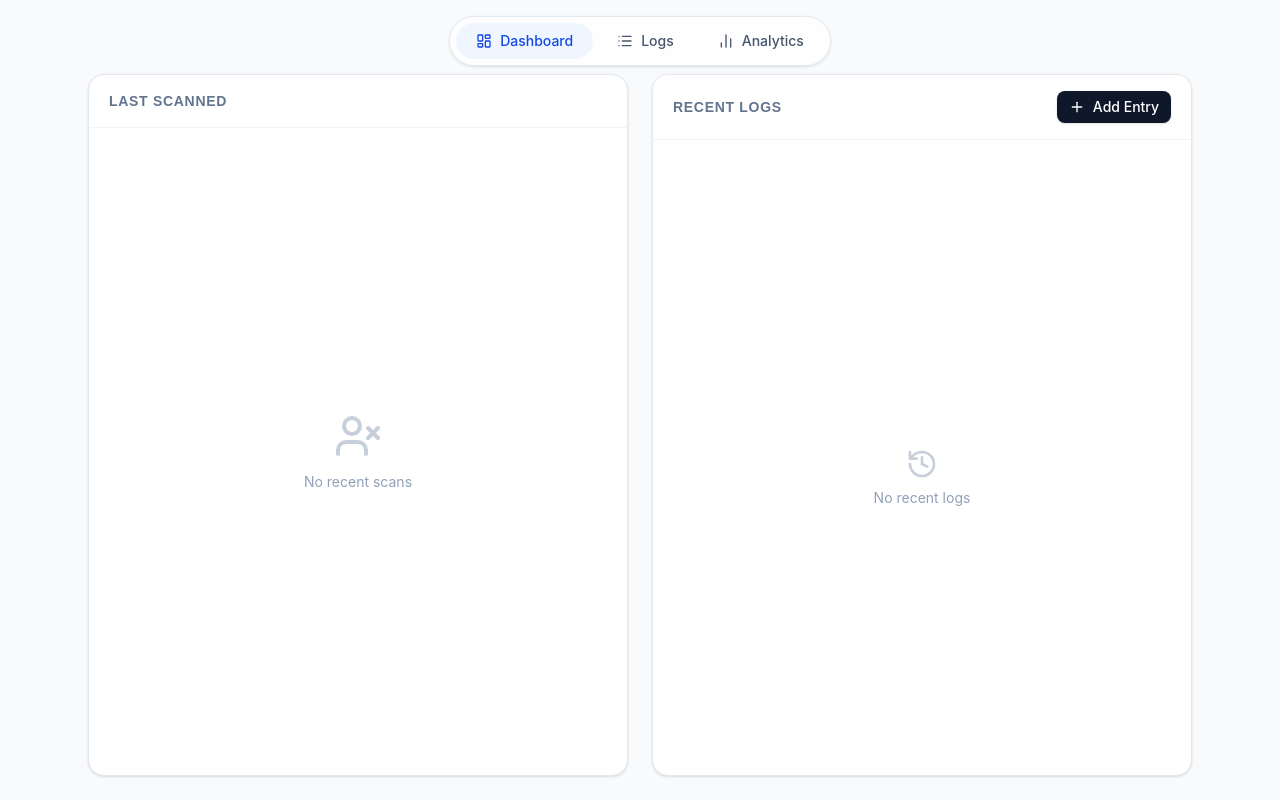
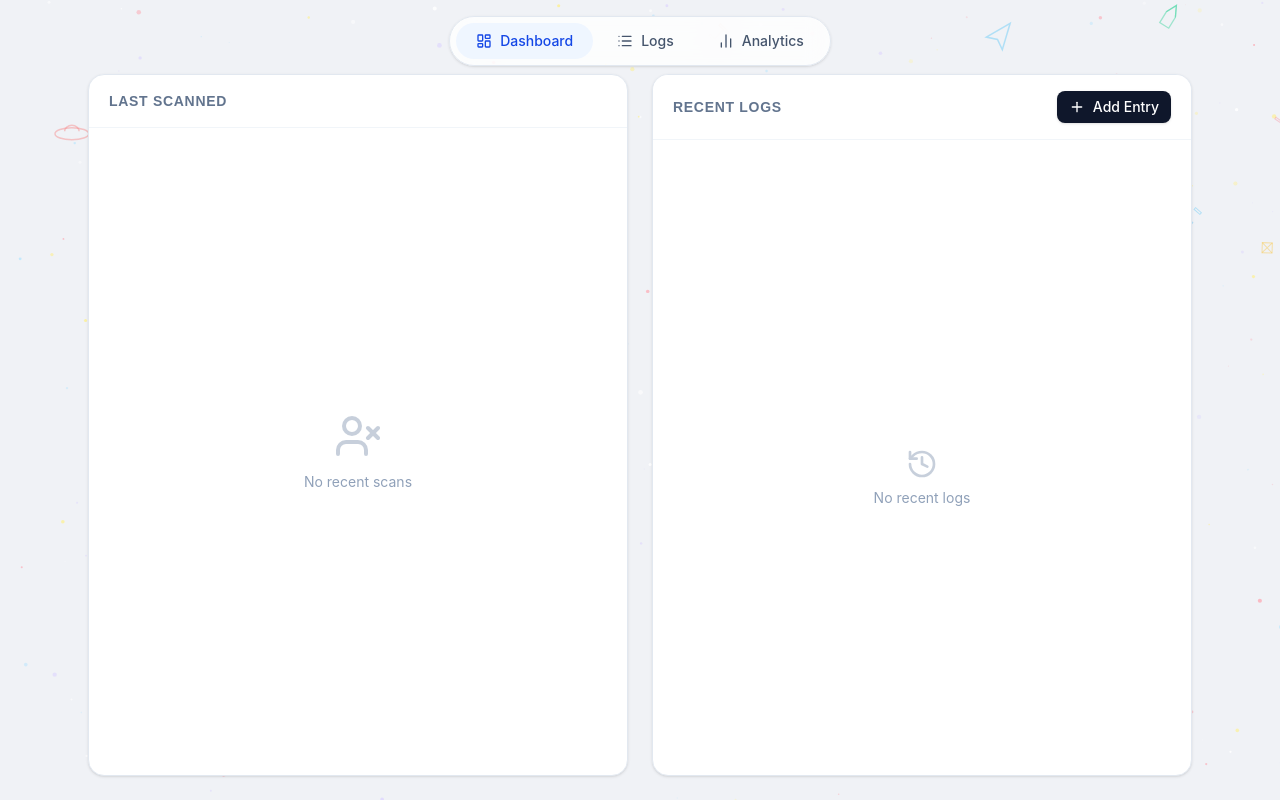
Before and after one commit to sickboydroid/Flow, a website built with Vite: page frontend/index.html in a window 1280 px wide. Built offline with nearby package versions, Linux system fonts and the light colour scheme; files whose address does not match are found by name.

Commit message:
add animating background

```diff
--- a/frontend/index.html
+++ b/frontend/index.html
@@ -7,7 +7,10 @@
     <meta name="description" content="Flow - Automated RFID-based gate logbook system" />
     <link rel="icon" type="image/svg+xml" href="/vite.svg" />
   </head>
-  <body class="bg-slate-50 text-slate-800 h-screen overflow-hidden flex flex-col font-sans selection:bg-blue-100">
+  <body class="text-slate-800 h-screen overflow-hidden flex flex-col font-sans selection:bg-blue-100" style="background:#f0f2f6">
+    <!-- Space background canvas — fixed, behind everything, no pointer events -->
+    <canvas id="space-canvas" style="position:fixed;inset:0;width:100%;height:100%;z-index:0;pointer-events:none;opacity:0.9;"></canvas>
+
     <header class="sticky top-4 z-20 flex justify-center w-full pointer-events-none">
       <div class="bg-white/80 backdrop-blur-md rounded-full border border-slate-200 shadow-sm flex py-1.5 px-1.5 gap-1 pointer-events-auto">
         <button class="nav-tab active cursor-pointer inline-flex items-center gap-2 px-5 py-2 rounded-full text-sm font-medium transition-colors bg-blue-50 text-blue-700 hover:bg-blue-100" data-tab="dashboard">
--- a/frontend/src/main.ts
+++ b/frontend/src/main.ts
@@ -1,4 +1,5 @@
 import './styles/style.css';
+import './space';
 import { createIcons, LayoutDashboard, List, BarChart2, Plus, ArrowDown, History, UserX, X, Search, Loader2, ArrowLeft, ArrowRight, Check } from 'lucide';
 import { api } from './api/client';
 import type { StudentInfo, StudentLog } from './api/client';
--- /dev/null
+++ b/frontend/src/space.ts
@@ -0,0 +1,432 @@
+/**
+ * Lightweight space background — canvas-based, persistent across tab switches.
+ * Stars, tiny minimal ships, and occasional meteors.
+ * All purely cosmetic, pointer-events: none, z-index: -1.
+ */
+
+const canvas = document.getElementById('space-canvas') as HTMLCanvasElement;
+const ctx = canvas.getContext('2d')!;
+
+let W = 0, H = 0;
+
+function resize() {
+  W = canvas.width = window.innerWidth;
+  H = canvas.height = window.innerHeight;
+}
+window.addEventListener('resize', resize);
+resize();
+
+// ── Entities ──────────────────────────────────────────────────────────────────
+
+interface Star {
+  x: number; y: number;
+  vx: number; vy: number;
+  r: number;
+  alpha: number;
+  color: string;
+  twinkleDelta: number;
+  twinkleSpeed: number;
+}
+
+interface Ship {
+  x: number; y: number;
+  vx: number; vy: number;
+  scale: number;
+  alpha: number;
+  color: string;
+  type: number; // 0-8
+}
+
+interface Meteor {
+  x: number; y: number;
+  vx: number; vy: number;
+  len: number;
+  alpha: number;
+  life: number;
+  maxLife: number;
+}
+
+interface BigBody {
+  x: number; y: number;
+  vx: number; vy: number;
+  r: number;
+  alpha: number;
+  color: string;
+  detailColor: string;
+  angle: number;
+  rotSpeed: number;
+}
+
+const STAR_COUNT = 400;
+const SHIP_COUNT = 25;
+
+const stars: Star[] = [];
+const ships: Ship[] = [];
+const meteors: Meteor[] = [];
+const bigBodies: BigBody[] = [];
+
+// ── Colour sets ──────────────────────────────────────────────────────────────
+const STAR_COLORS = [
+  '255, 255, 255',   // White
+  '186, 230, 253',   // Sky-200
+  '254, 240, 138',   // Yellow-200
+  '221, 214, 254',   // Violet-200
+  '253, 164, 175',   // Rose-300
+];
+
+const SHIP_COLORS = [
+  '100, 116, 139',   // Slate-500
+  '56, 189, 248',    // Sky-400
+  '251, 191, 36',    // Amber-400
+  '129, 140, 248',   // Indigo-400
+  '248, 113, 113',   // Red-400
+  '52, 211, 153',    // Emerald-400
+  '251, 113, 133',   // Rose-400
+];
+
+const BIG_BODY_COLORS = [
+  { base: '226, 232, 240', detail: '203, 213, 225' }, // Slate-200/300
+  { base: '241, 245, 249', detail: '226, 232, 240' }, // Slate-50/100
+  { base: '236, 254, 255', detail: '207, 250, 254' }, // Cyan-50/100
+  { base: '255, 247, 237', detail: '255, 237, 213' }, // Orange-50/100
+];
+
+// ── Init ──────────────────────────────────────────────────────────────────────
+function rnd(a: number, b: number) { return a + Math.random() * (b - a); }
+
+function initStar(s: Star) {
+  s.x = rnd(0, W);
+  s.y = rnd(0, H);
+
+  const speed = rnd(0.05, 0.15);
+  const angle = rnd(-Math.PI/6, -Math.PI/3);
+  s.vx = Math.cos(angle) * speed;
+  s.vy = Math.sin(angle) * speed;
+
+  s.r = rnd(0.4, 2.4);
+  s.alpha = rnd(0.4, 0.85);
+  s.color = STAR_COLORS[Math.floor(Math.random() * STAR_COLORS.length)];
+  s.twinkleDelta = rnd(0, Math.PI * 2);
+  s.twinkleSpeed = rnd(0.005, 0.015);
+}
+
+function makeShip(): Ship {
+  const speed = rnd(0.2, 1.0);
+  const angle = rnd(-Math.PI/6, -Math.PI/3);
+
+  return {
+    x: rnd(-100, W),
+    y: rnd(0, H + 100),
+    vx: Math.cos(angle) * speed,
+    vy: Math.sin(angle) * speed,
+    scale: rnd(0.6, 1.3),
+    alpha: rnd(0.3, 0.65), // Increased opacity
+    color: SHIP_COLORS[Math.floor(Math.random() * SHIP_COLORS.length)],
+    type: Math.floor(rnd(0, 9)) // 0-8 types
+  };
+}
+
+function spawnMeteor() {
+  const x = rnd(0, W * 0.5);
+  const y = rnd(H * 0.5, H);
+  const angle = -Math.PI / 4 + rnd(-0.1, 0.1);
+  const speed = rnd(3, 8);
+  meteors.push({
+    x, y,
+    vx: Math.cos(angle) * speed,
+    vy: Math.sin(angle) * speed,
+    len: rnd(70, 180),
+    alpha: rnd(0.4, 0.7), // Increased opacity
+    life: 0,
+    maxLife: rnd(50, 120)
+  });
+}
+
+function spawnBigBody() {
+  if (bigBodies.length >= 2) return;
+
+  const speed = rnd(0.02, 0.08);
+  const angle = rnd(-Math.PI/6, -Math.PI/3);
+  const colors = BIG_BODY_COLORS[Math.floor(Math.random() * BIG_BODY_COLORS.length)];
+
+  bigBodies.push({
+    x: rnd(-300, W),
+    y: H + 300,
+    vx: Math.cos(angle) * speed,
+    vy: Math.sin(angle) * speed,
+    r: rnd(60, 140),
+    alpha: rnd(0.1, 0.2),
+    color: colors.base,
+    detailColor: colors.detail,
+    angle: rnd(0, Math.PI * 2),
+    rotSpeed: rnd(0.0001, 0.0005)
+  });
+}
+
+// Initialise stars
+for (let i = 0; i < STAR_COUNT; i++) {
+  const s: Star = { x: 0, y: 0, vx: 0, vy: 0, r: 0, alpha: 0, color: '', twinkleDelta: 0, twinkleSpeed: 0 };
+  initStar(s);
+  stars.push(s);
+}
+// Initialise ships
+for (let i = 0; i < SHIP_COUNT; i++) {
+  const ship = makeShip();
+  ships.push(ship);
+}
+
+// ── Draw helpers ──────────────────────────────────────────────────────────────
+
+function drawRocket(x: number, y: number, alpha: number, scale: number, color: string, angle: number) {
+  ctx.save();
+  ctx.translate(x, y);
+  ctx.rotate(angle + Math.PI/2);
+  ctx.scale(scale, scale);
+  ctx.strokeStyle = `rgba(${color}, ${alpha})`;
+  ctx.lineWidth = 1.2;
+  ctx.beginPath();
+  ctx.moveTo(0, -14); ctx.lineTo(5, -4); ctx.lineTo(5, 8);
+  ctx.lineTo(-5, 8); ctx.lineTo(-5, -4); ctx.closePath();
+  ctx.stroke();
+  ctx.beginPath();
+  ctx.moveTo(-5, -4); ctx.lineTo(0, -14); ctx.lineTo(5, -4);
+  ctx.stroke();
+  ctx.restore();
+}
+
+function drawSaucer(x: number, y: number, alpha: number, scale: number, color: string) {
+  ctx.save();
+  ctx.translate(x, y);
+  ctx.scale(scale, scale);
+  ctx.strokeStyle = `rgba(${color}, ${alpha})`;
+  ctx.lineWidth = 1.2;
+  ctx.beginPath();
+  ctx.ellipse(0, 0, 14, 5, 0, 0, Math.PI * 2);
+  ctx.stroke();
+  ctx.beginPath();
+  ctx.ellipse(0, -2, 6, 5, 0, Math.PI, 0);
+  ctx.stroke();
+  ctx.restore();
+}
+
+function drawArrow(x: number, y: number, alpha: number, scale: number, color: string, angle: number) {
+  ctx.save();
+  ctx.translate(x, y);
+  ctx.rotate(angle);
+  ctx.scale(scale, scale);
+  ctx.strokeStyle = `rgba(${color}, ${alpha})`;
+  ctx.lineWidth = 1.2;
+  ctx.beginPath();
+  ctx.moveTo(-12, 0); ctx.lineTo(12, 0);
+  ctx.moveTo(4, -6); ctx.lineTo(12, 0); ctx.lineTo(4, 6);
+  ctx.stroke();
+  ctx.restore();
+}
+
+function drawSatellite(x: number, y: number, alpha: number, scale: number, color: string) {
+  ctx.save();
+  ctx.translate(x, y);
+  ctx.scale(scale, scale);
+  ctx.strokeStyle = `rgba(${color}, ${alpha})`;
+  ctx.lineWidth = 1.2;
+  // Core
+  ctx.beginPath();
+  ctx.arc(0, 0, 4, 0, Math.PI * 2);
+  ctx.stroke();
+  // Solar panels
+  ctx.strokeRect(-12, -3, 8, 6);
+  ctx.strokeRect(4, -3, 8, 6);
+  ctx.restore();
+}
+
+function drawScout(x: number, y: number, alpha: number, scale: number, color: string, angle: number) {
+  ctx.save();
+  ctx.translate(x, y);
+  ctx.rotate(angle);
+  ctx.scale(scale, scale);
+  ctx.strokeStyle = `rgba(${color}, ${alpha})`;
+  ctx.lineWidth = 1.2;
+  // H-Shape
+  ctx.strokeRect(-8, -6, 2, 12);
+  ctx.strokeRect(6, -6, 2, 12);
+  ctx.beginPath();
+  ctx.moveTo(-6, 0); ctx.lineTo(6, 0);
+  ctx.stroke();
+  ctx.restore();
+}
+
+function drawDiamond(x: number, y: number, alpha: number, scale: number, color: string, angle: number) {
+  ctx.save();
+  ctx.translate(x, y);
+  ctx.rotate(angle + Math.PI/4);
+  ctx.scale(scale, scale);
+  ctx.strokeStyle = `rgba(${color}, ${alpha})`;
+  ctx.lineWidth = 1.2;
+  ctx.strokeRect(-6, -6, 12, 12);
+  ctx.beginPath();
+  ctx.moveTo(-6, -6); ctx.lineTo(6, 6);
+  ctx.moveTo(6, -6); ctx.lineTo(-6, 6);
+  ctx.stroke();
+  ctx.restore();
+}
+
+function drawTwin(x: number, y: number, alpha: number, scale: number, color: string, angle: number) {
+  ctx.save();
+  ctx.translate(x, y);
+  ctx.rotate(angle);
+  ctx.scale(scale, scale);
+  ctx.strokeStyle = `rgba(${color}, ${alpha})`;
+  ctx.lineWidth = 1.2;
+  ctx.strokeRect(-10, -5, 3, 10);
+  ctx.strokeRect(7, -5, 3, 10);
+  ctx.restore();
+}
+
+function drawOrbiter(x: number, y: number, alpha: number, scale: number, color: string, angle: number) {
+  ctx.save();
+  ctx.translate(x, y);
+  ctx.rotate(angle);
+  ctx.scale(scale, scale);
+  ctx.strokeStyle = `rgba(${color}, ${alpha})`;
+  ctx.lineWidth = 1.2;
+  ctx.beginPath(); ctx.arc(0, 0, 5, 0, Math.PI * 2); ctx.stroke();
+  ctx.beginPath(); ctx.arc(0, 0, 10, -Math.PI/2, Math.PI/2); ctx.stroke();
+  ctx.restore();
+}
+
+function drawTriangle(x: number, y: number, alpha: number, scale: number, color: string, angle: number) {
+  ctx.save();
+  ctx.translate(x, y);
+  ctx.rotate(angle);
+  ctx.scale(scale, scale);
+  ctx.strokeStyle = `rgba(${color}, ${alpha})`;
+  ctx.lineWidth = 1.2;
+  ctx.beginPath();
+  ctx.moveTo(12, 0); ctx.lineTo(-8, 8); ctx.lineTo(-4, 0); ctx.lineTo(-8, -8);
+  ctx.closePath();
+  ctx.stroke();
+  ctx.restore();
+}
+
+function drawPlanet(p: BigBody) {
+  ctx.save();
+  ctx.translate(p.x, p.y);
+  ctx.rotate(p.angle);
+
+  // Base circle
+  ctx.beginPath();
+  ctx.arc(0, 0, p.r, 0, Math.PI * 2);
+  ctx.strokeStyle = `rgba(${p.color}, ${p.alpha})`;
+  ctx.lineWidth = 2;
+  ctx.stroke();
+
+  // Surface details
+  ctx.beginPath();
+  ctx.arc(p.r * 0.3, p.r * 0.2, p.r * 0.2, 0, Math.PI * 2);
+  ctx.strokeStyle = `rgba(${p.detailColor}, ${p.alpha * 0.8})`;
+  ctx.stroke();
+
+  ctx.beginPath();
+  ctx.arc(-p.r * 0.4, -p.r * 0.1, p.r * 0.15, 0, Math.PI * 2);
+  ctx.stroke();
+
+  ctx.restore();
+}
+
+// ── Animation loop ─────────────────────────────────────────────────────────────
+
+let frame = 0;
+
+function tick() {
+  requestAnimationFrame(tick);
+  frame++;
+
+  ctx.clearRect(0, 0, W, H);
+
+  // ── Big Bodies (Planets)
+  if (frame % 800 === 0 && Math.random() > 0.6) spawnBigBody();
+
+  for (let i = bigBodies.length - 1; i >= 0; i--) {
+    const p = bigBodies[i];
+    p.x += p.vx;
+    p.y += p.vy;
+    p.angle += p.rotSpeed;
+    drawPlanet(p);
+
+    if (p.x > W + p.r * 2 || p.y < -p.r * 2) {
+      bigBodies.splice(i, 1);
+    }
+  }
+
+  // ── Stars
+  for (const s of stars) {
+    s.x += s.vx;
+    s.y += s.vy;
+
+    // Wrap around
+    if (s.x > W + 10) s.x = -10;
+    if (s.y < -10) s.y = H + 10;
+
+    s.twinkleDelta += s.twinkleSpeed;
+    const a = s.alpha + Math.sin(s.twinkleDelta) * 0.15;
+    ctx.beginPath();
+    ctx.arc(s.x, s.y, s.r, 0, Math.PI * 2);
+    ctx.fillStyle = s.color.startsWith('rgba') ? s.color : `rgba(${s.color}, ${Math.max(0.1, a)})`;
+    ctx.fill();
+  }
+
+  // ── Ships
+  for (const ship of ships) {
+    ship.x += ship.vx;
+    ship.y += ship.vy;
+
+    if (ship.x > W + 150 || ship.y < -150) {
+      ship.x = rnd(-250, W);
+      ship.y = H + 250;
+      if (ship.x > W) ship.x = rnd(-150, W);
+    }
+
+    const angle = Math.atan2(ship.vy, ship.vx);
+
+    if (ship.type === 0) drawRocket(ship.x, ship.y, ship.alpha, ship.scale, ship.color, angle);
+    else if (ship.type === 1) drawSaucer(ship.x, ship.y, ship.alpha, ship.scale, ship.color);
+    else if (ship.type === 2) drawArrow(ship.x, ship.y, ship.alpha, ship.scale, ship.color, angle);
+    else if (ship.type === 3) drawSatellite(ship.x, ship.y, ship.alpha, ship.scale, ship.color);
+    else if (ship.type === 4) drawScout(ship.x, ship.y, ship.alpha, ship.scale, ship.color, angle);
+    else if (ship.type === 5) drawDiamond(ship.x, ship.y, ship.alpha, ship.scale, ship.color, angle);
+    else if (ship.type === 6) drawTwin(ship.x, ship.y, ship.alpha, ship.scale, ship.color, angle);
+    else if (ship.type === 7) drawOrbiter(ship.x, ship.y, ship.alpha, ship.scale, ship.color, angle);
+    else drawTriangle(ship.x, ship.y, ship.alpha, ship.scale, ship.color, angle);
+  }
+
+  // ── Meteors
+  if (frame % 150 === 0 && Math.random() > 0.4) spawnMeteor();
+
+  for (let i = meteors.length - 1; i >= 0; i--) {
+    const m = meteors[i];
+    m.x += m.vx;
+    m.y += m.vy;
+    m.life++;
+    const progress = m.life / m.maxLife;
+    const a = m.alpha * (1 - progress);
+
+    ctx.save();
+    const angle = Math.atan2(m.vy, m.vx);
+    const tailX = m.x - Math.cos(angle) * m.len * (1 - progress * 0.5);
+    const tailY = m.y - Math.sin(angle) * m.len * (1 - progress * 0.5);
+    const grad = ctx.createLinearGradient(tailX, tailY, m.x, m.y);
+    grad.addColorStop(0, `rgba(186, 230, 253, 0)`);
+    grad.addColorStop(1, `rgba(186, 230, 253, ${a})`);
+    ctx.beginPath();
+    ctx.moveTo(tailX, tailY);
+    ctx.lineTo(m.x, m.y);
+    ctx.strokeStyle = grad;
+    ctx.lineWidth = 2.2;
+    ctx.stroke();
+    ctx.restore();
+
+    if (m.life >= m.maxLife || m.x > W + 200 || m.y < -200) meteors.splice(i, 1);
+  }
+}
+
+tick();
--- a/frontend/src/styles/style.css
+++ b/frontend/src/styles/style.css
@@ -7,7 +7,7 @@
 
 body {
   font-family: "Inter", sans-serif;
-  @apply bg-slate-50 text-slate-900;
+  @apply text-slate-900;
 }
 
 h1, h2, h3, h4, h5, h6 {
```
